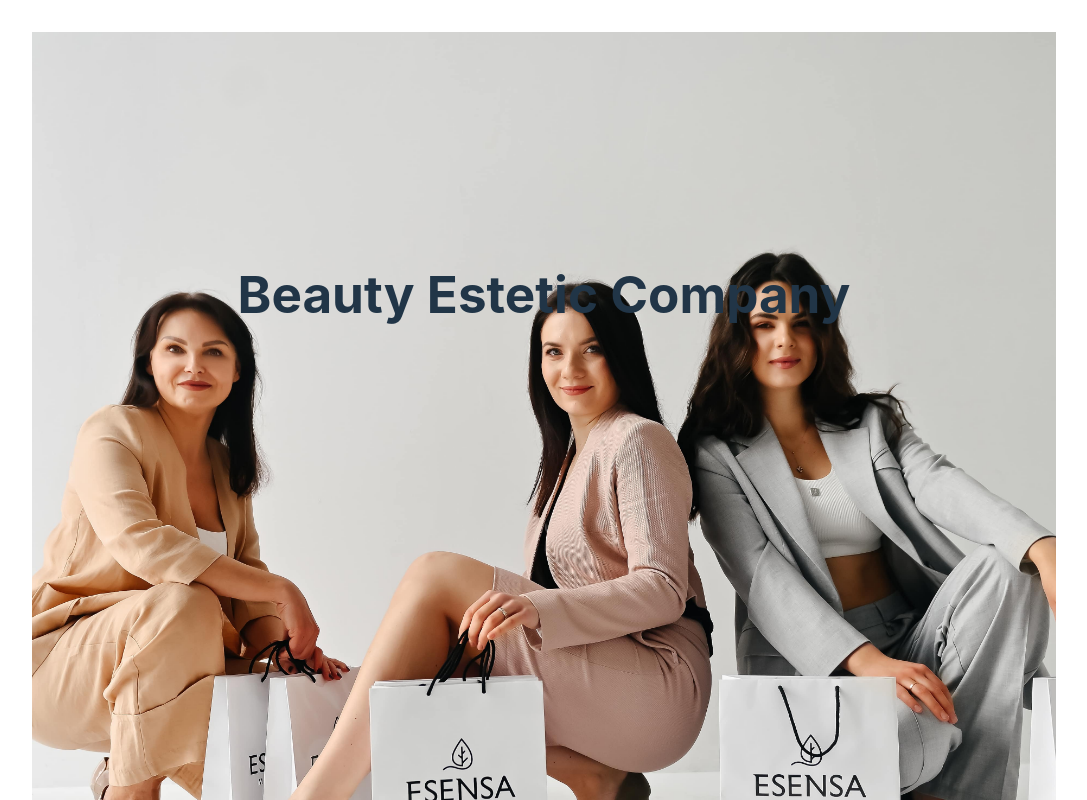
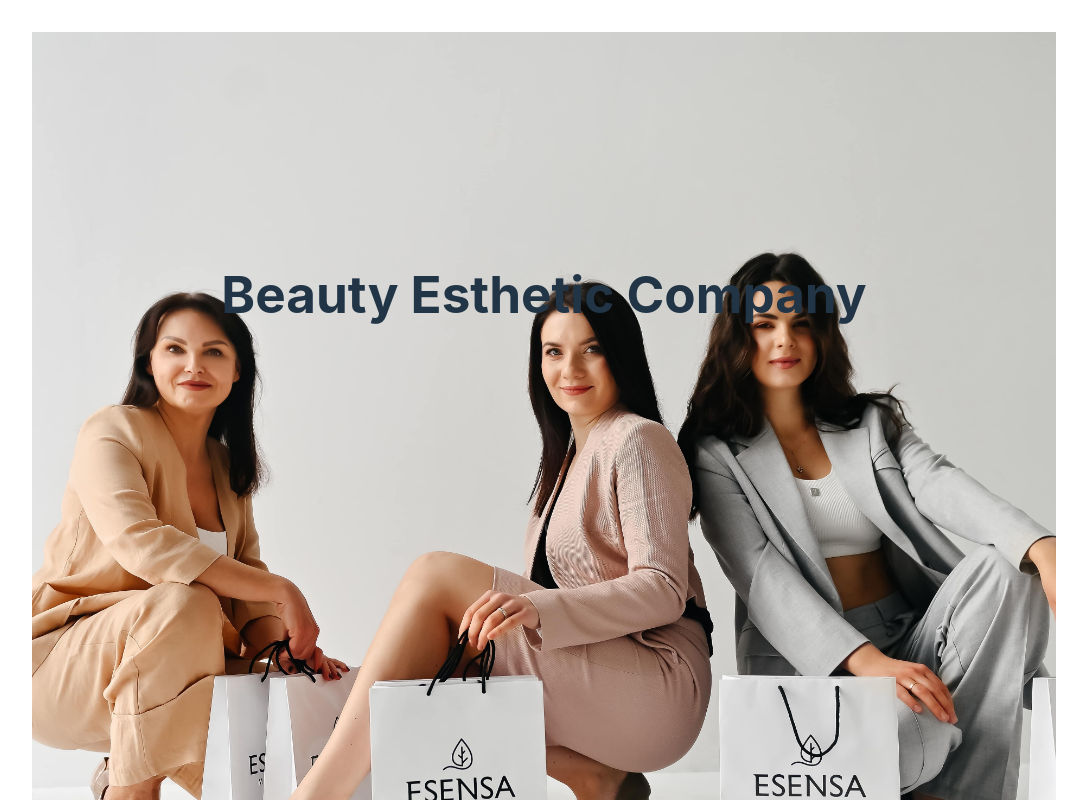
Before and after one commit to VladOlevskiy/beauty-estetic, a React (Vite) app: page / in a window 1280 px wide. Shown: the top 800 px of the page, without its empty margins (96-1183 px from the left). Built offline with nearby package versions, Linux system fonts and the light colour scheme.

Commit message:
delate readme

```diff
--- a/index.html
+++ b/index.html
@@ -4,7 +4,7 @@
     <meta charset="UTF-8" />
     <link rel="icon" type="image/svg+xml" href="/vite.svg" />
     <meta name="viewport" content="width=device-width, initial-scale=1.0" />
-    <title>Beauty Estetic Company</title>
+    <title>Beauty Esthetic Company</title>
   </head>
   <body>
     <div id="root"></div>
--- a/package.json
+++ b/package.json
@@ -1,5 +1,5 @@
 {
-  "name": "beauty-estetic",
+  "name": "beauty-esthetic",
   "private": true,
   "version": "0.0.0",
   "type": "module",
--- a/src/App.jsx
+++ b/src/App.jsx
@@ -4,7 +4,7 @@ import { Wrapper } from "./App-styled";
 function App() {
   return (
     <Wrapper>
-      <h1>Beauty Estetic Company</h1>
+      <h1>Beauty Esthetic Company</h1>
     </Wrapper>
   );
 }
--- a/vite.config.js
+++ b/vite.config.js
@@ -4,5 +4,5 @@ import react from "@vitejs/plugin-react";
 // https://vitejs.dev/config/
 export default defineConfig({
   plugins: [react()],
-  base: "/beauty-estetic/",
+  base: "/beauty-esthetic/",
 });
```
